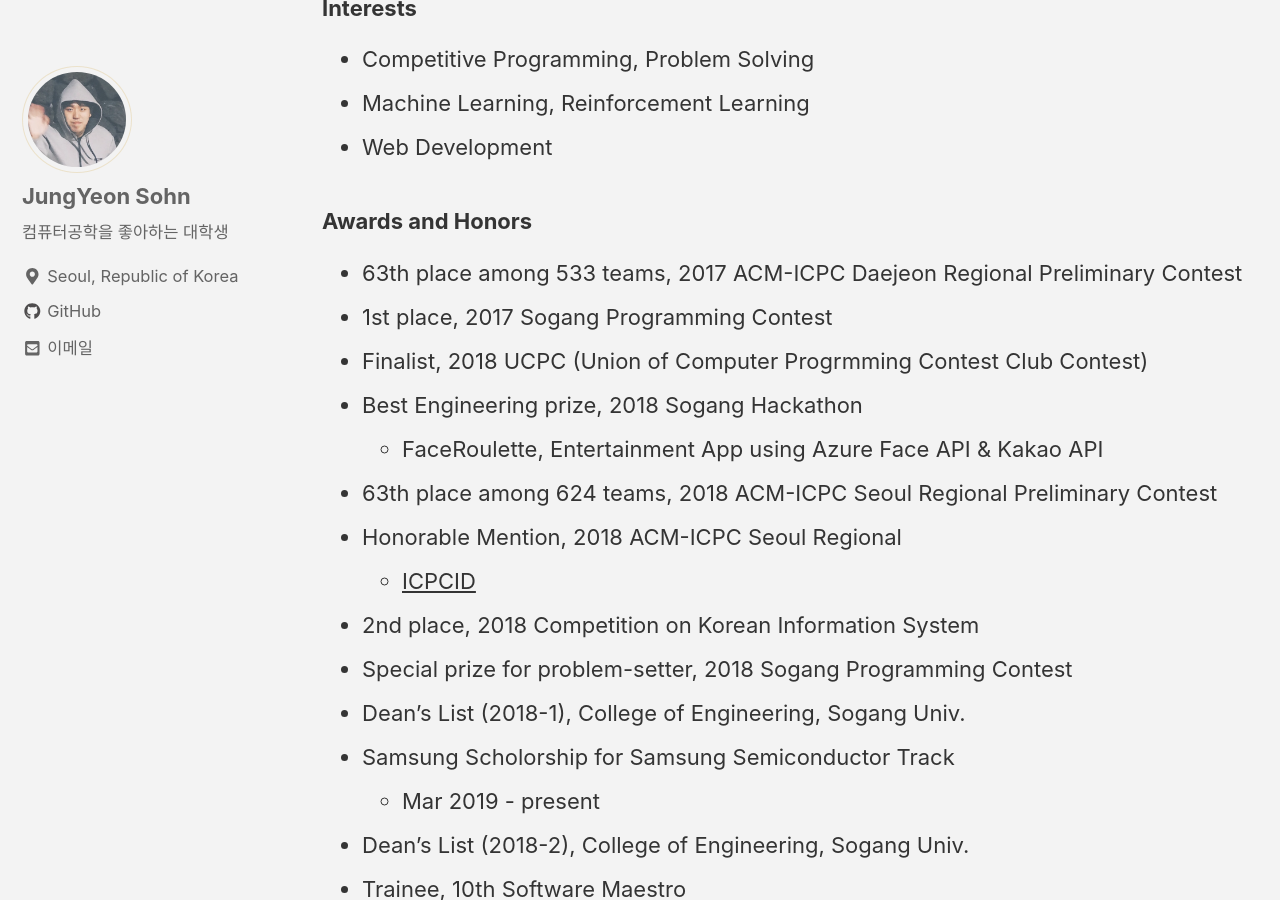
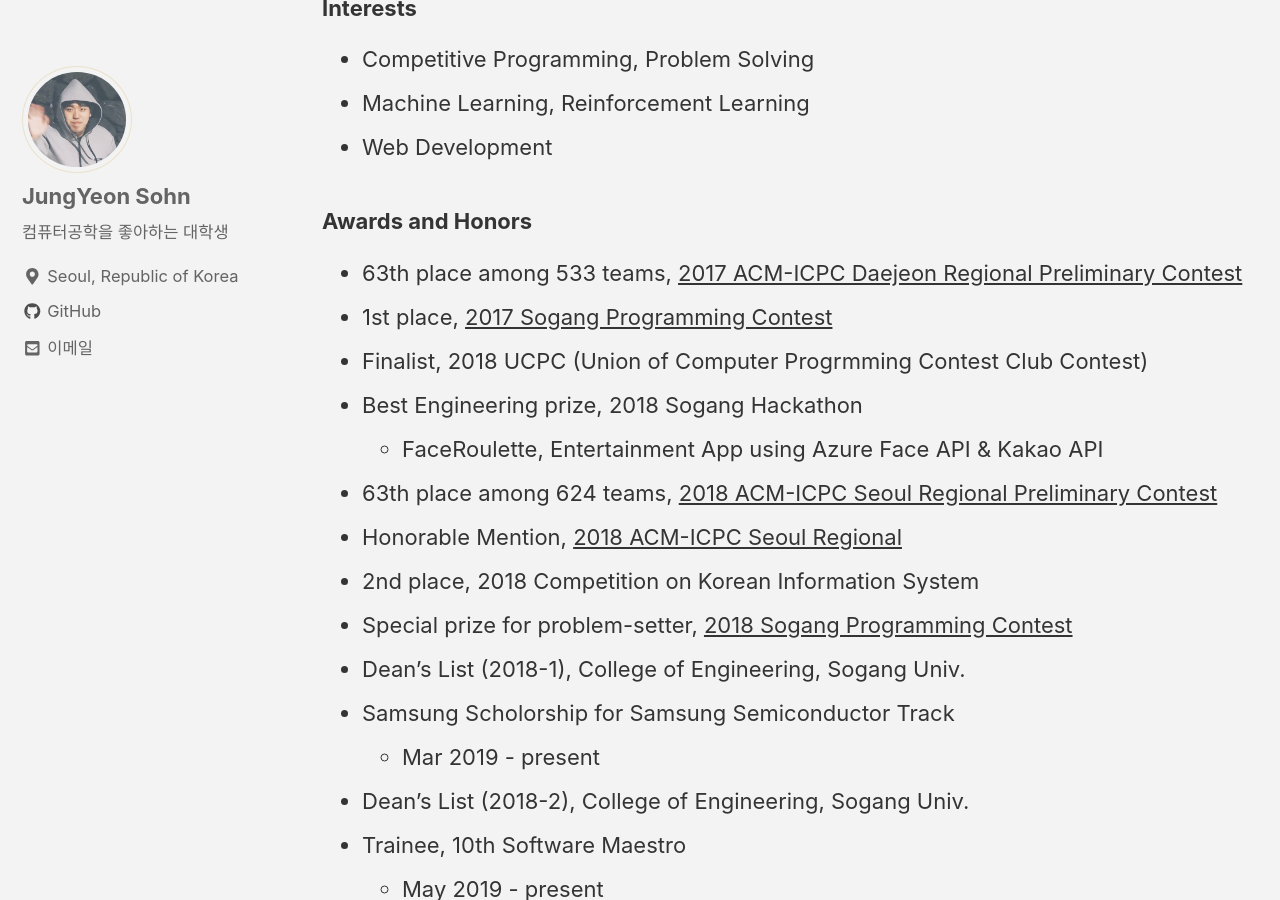
Before and after one commit to leesunkyu94/leesunkyu94.github.io, a Jekyll site: the page built from _pages/about.md, in a window 1280 px wide and 900 px high, scrolled down 671 px. Built offline with Jekyll 4.4.1, drawn with Linux system fonts in a browser that asks for light colours; cached includes are drawn as plain includes.

Commit message:
About 추가 업데이트

```diff
--- a/_pages/about.md
+++ b/_pages/about.md
@@ -25,16 +25,15 @@
 
 ### Awards and Honors
 
-* 63th place among 533 teams, 2017 ACM-ICPC Daejeon Regional Preliminary Contest
-* 1st place, 2017 Sogang Programming Contest
+* 63th place among 533 teams, [2017 ACM-ICPC Daejeon Regional Preliminary Contest](https://icpc.baylor.edu/ICPCID/5EAVXY28D1SD)
+* 1st place, [2017 Sogang Programming Contest](https://www.acmicpc.net/contest/view/266)
 * Finalist, 2018 UCPC (Union of Computer Progrmming Contest Club Contest)
 * Best Engineering prize, 2018 Sogang Hackathon
     * FaceRoulette, Entertainment App using Azure Face API & Kakao API
-* 63th place among 624 teams, 2018 ACM-ICPC Seoul Regional Preliminary Contest
-* Honorable Mention, 2018 ACM-ICPC Seoul Regional
-    * [ICPCID](https://icpc.baylor.edu/ICPCID/5EAVXY28D1SD)
+* 63th place among 624 teams, [2018 ACM-ICPC Seoul Regional Preliminary Contest](https://icpc.baylor.edu/ICPCID/5EAVXY28D1SD)
+* Honorable Mention, [2018 ACM-ICPC Seoul Regional](https://icpc.baylor.edu/ICPCID/5EAVXY28D1SD)
 * 2nd place, 2018 Competition on Korean Information System
-* Special prize for problem-setter, 2018 Sogang Programming Contest
+* Special prize for problem-setter, [2018 Sogang Programming Contest](https://www.acmicpc.net/contest/view/379)
 * Dean's List (2018-1), College of Engineering, Sogang Univ.
 * Samsung Scholorship for Samsung Semiconductor Track
     * Mar 2019 - present
@@ -60,7 +59,7 @@
 
 ### Additional Experience
 
-* Sogang ACM-ICPC Team
+* [Sogang ACM-ICPC Team](https://acm.sogang.ac.kr/)
     * Mar 2017 - present
     * Prepare for ACM-ICPC
 * Teaching Assistant, Sogang Univ.
```
